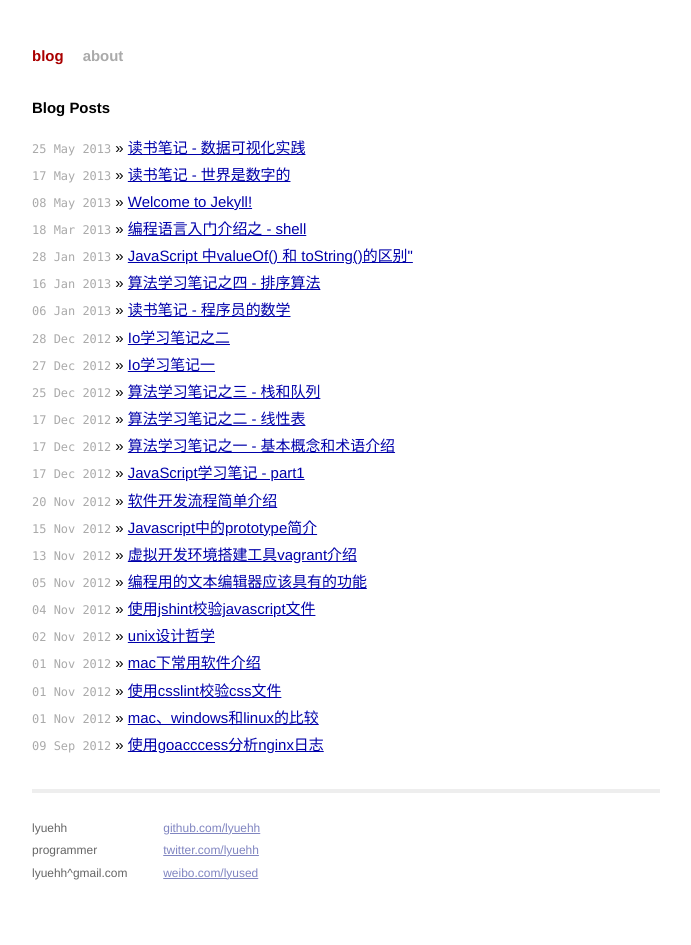
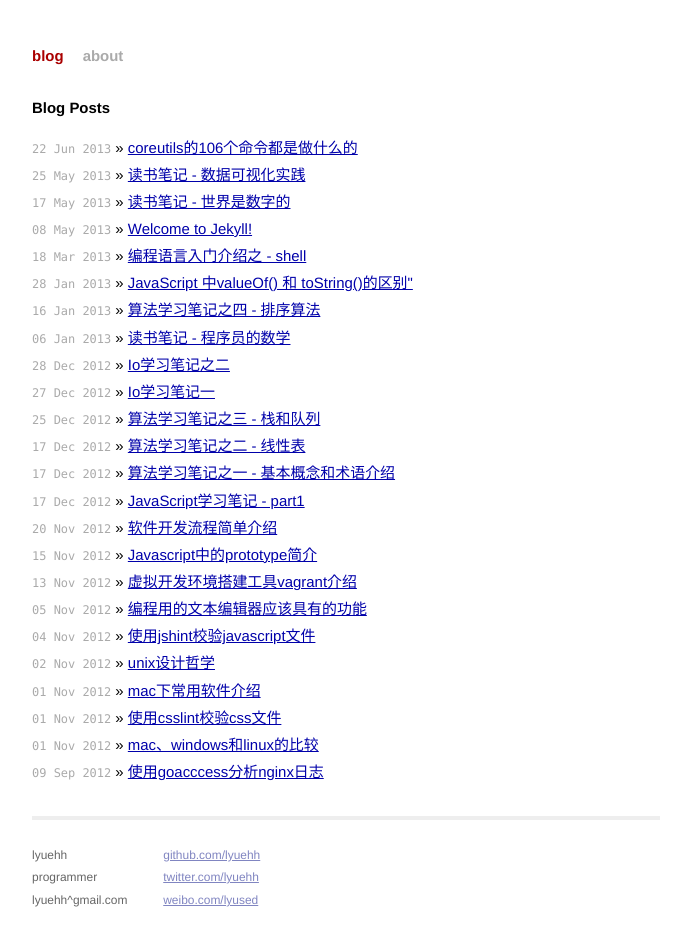
Before and after one commit to lyuehh/lyuehh.github.io, a Jekyll site: the page built from index.html, in a window 1280 px wide. Shown: the whole page, without its empty margins (294-985 px from the left). Built offline with Jekyll 4.4.1, drawn with Linux system fonts in a browser that asks for light colours; Markdown is read by kramdown in place of the engine named in the settings; some of the changed lines change nothing that is shown.

Commit message:
add new post, 106 coreutils

```diff
--- /dev/null
+++ b/_posts/2013-06-22-106-coreutils.markdown
@@ -0,0 +1,154 @@
+---
+layout: post
+title: coreutils的106个命令都是做什么的
+date: 2013-06-22 18:22
+comments: true
+categories: shell
+---
+
+## 说明
+以下命令是GNU系列的，BSD系列下面可能有的命令没有，并且参数可能还有些许差异，请参考它们自己的manpage。
+
+* base64 base64编码解码，gun -d解码, BSD -D解码
+* basename 从字符串中提取出程序名，去掉路径, -s 指定后缀
+
+
+* cat 输出文件内容到标准输出
+* chcon 修改文件的安全上下文（不知道干嘛的。。）
+* chgrp 修改文件或文件夹所属的组
+* chmod 修改文件或文件夹的读写执行权限
+* chown 修改文件或文件夹的拥有者
+* chroot 在特殊的root文件夹执行命令
+* cksum 打印文件的CRC校验和包含的字节数
+* comm 按行比较2个排好序的文件
+* cp 复制文件或文件夹
+* csplit 根据行或者正则将文件分割成多个文件
+* cut 移除文件中每一行中的部分内容
+
+
+* date 根据locale打印当前时间
+* dd 转换或者复制文件
+* df 打印文件系统空间使用情况
+* dir 打印当前目录下的文件夹
+* dircolors 设定ls的颜色，修改LS_COLORS环境变量
+* dirname 从文件名中去掉程序名，只打印路径，和basename对应
+* du 打印文件夹空间使用情况
+
+
+* echo 显示文本
+* env 打印环境变量
+* expand 将tab转换为空格
+* expr 计算表达式的结果
+
+
+* factor 计算一个数的质因子
+* false 设置退出状态码为1然后退出
+* fmt 简单的文本格式化工具
+* fold 根据指定的宽度重新格式化文本
+
+
+* groups 打印所有的用户组
+
+
+* head 打印文件的前几行
+* hostid 打印当前主机的数字识别码
+
+
+* id 打印真实有效的用户和群组id
+* install 复制文件，设置属性
+
+
+* join 根据第1列合并2个文件
+
+
+* kill 给进程发送信号，或者列出信号
+
+
+* link 创建一个硬链接 link == ln
+* ln 给文件创建链接
+* logname 打印用户的登录名
+* ls 打印文件夹内容
+
+
+* md5sum 计算文件的md5值
+* mkdir 新建文件夹
+* mkfifo 创建命名管道
+* mknod 创建块设备或字符设备的特殊文件
+* mktemp 创建临时文件夹或目录
+* mv 移动或重命名文件
+
+
+* nice 调整程序运行的优先级
+* nl 类似cat，但同时打印行号
+* nohup 执行一个命令，忽略hangup信号
+* nproc 显示当前有个cpu核心可以用，包括超线程技术虚拟的核。。
+* numfmt 将数字转成/转回人类可读的字符串
+
+
+* od 将文件转换为8进制或其他进制
+
+
+* paste 按行合并2个文件
+* pathchk 检查路径的有效性和可移植性
+* pinky 轻量级的finger
+* pr 格式化文本文件，分页或分栏，以便于打印
+* printenv 打印出系统环境变量
+* printf 格式化和打印数据
+* ptx 读取指定的文本，从中创建重新整理的索引，并打印
+* pwd 打印当前目录
+
+
+* readlink 显示相对的符号链接的原身
+* realpath 显示文件的真实路径
+* rm 删除文件
+* rmdir 删除文件夹
+* runcon 使用特别的安全上下文执行命令
+
+
+* seq 打印序列化的数字
+* sha1sum 计算SHA1值
+* sha224sum 计算SHA224的值
+* sha256sum 计算SHA256的值
+* sha384sum 计算SHA384的值
+* sha512sum 计算SHA512的值
+* shred 多次覆盖一个文件以隐藏其内容，删除，粉碎。。
+* shuf 将文件内容打算，并在标准输出打印
+* sleep 暂停指定的时间
+* sort 根据文本内容排序
+* split 将文件分割成多份
+* stat 显示文件或文件系统的状态
+* stty 修改终端的设置
+* sum 检查和计算文件的块数目
+* sync 刷新文件系统缓冲区
+
+
+* tac 倒序打印文件，负的cat
+* tail 打印文件的最后几行
+* tee 从标准输入读取，写到标准输出和文件
+* test 检查文件类型和比较变量的值
+* timeout 指定一个时间限制然后执行一个命令
+* touch 修改文件时间戳，一般用来新建文件
+* tr 转换字符或删除字符
+* true 类似false，设置退出状态码为0然后退出
+* truncate 根据指定的大小减小或增大文件的大小
+* tsort 对文件执行拓扑排序
+* tty 打印当前连接到标准输入的终端的文件名
+
+
+* uname 打印系统信息
+* unexpand 将空格转化为tab，负的expand
+* uniq 去除文件中重复的连续行
+* unlink 移除文件，负的link
+* uptime 打印系统运行时间信息
+* users 打印当前登录到主机的用户名
+
+
+* vdir 打印文件夹内容，类似ls -l
+
+
+* wc 计算文文件的函数，单词数和字符数
+* who 打印当前谁登录了
+* whoami 显示当前用户
+
+
+* yes 打印一系列的yes直到被kill
--- a/css/main.css
+++ b/css/main.css
@@ -164,3 +164,7 @@ ul.posts span {
 #post pre.terminal code {
   background-color: #333;
 }
+
+ul {
+  margin-bottom: 10px;
+}
```
